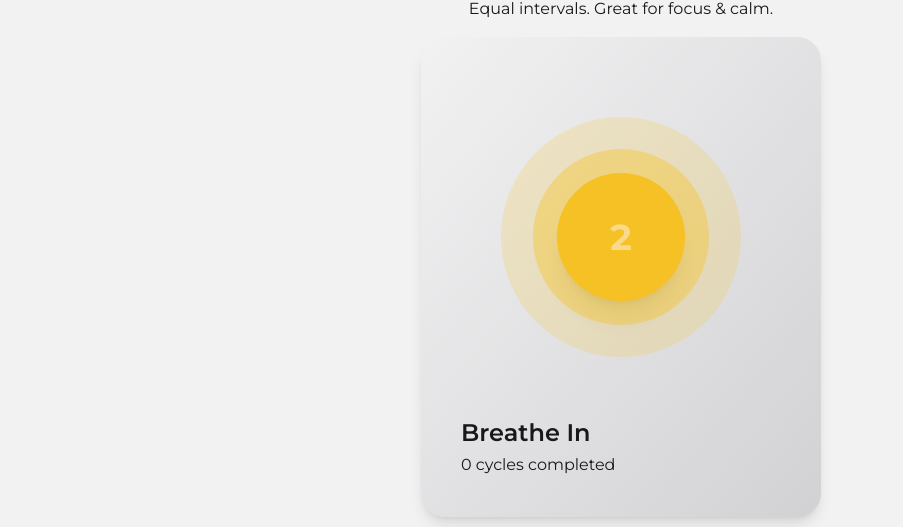
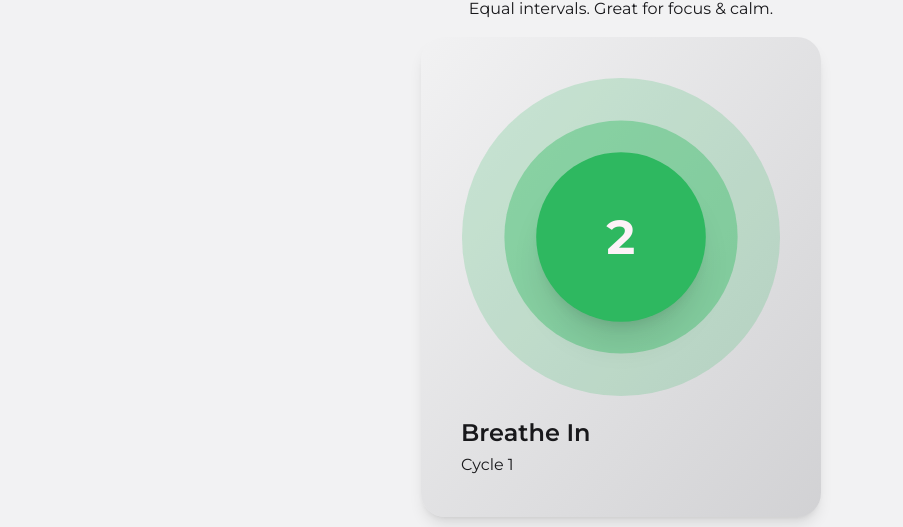
Before and after one commit to AustinVarshney/4Unknowns_AMUHACKS5.0, a React (Vite) app: page /breathe in a window 1280 px wide. Both pictures are taken after a click on the button "Start". Shown: the part 189-716 px from the top of the page, without its empty margins (19-922 px from the left). Built offline with nearby package versions, Linux system fonts and the light colour scheme; a web font is replaced by a local one.

Commit message:
Breathing Exercise logic fixed

```diff
--- a/src/pages/BreathingExercise.tsx
+++ b/src/pages/BreathingExercise.tsx
@@ -5,25 +5,23 @@ import { useNavigate } from "react-router-dom";
 import PageWrapper from "../components/PageWrapper";
 
 const patterns = [
-  { name: "Box Breathing", inhale: 4, hold1: 4, exhale: 4, hold2: 4, desc: "Equal intervals. Great for focus & calm." },
-  { name: "4-7-8 Relaxing", inhale: 4, hold1: 7, exhale: 8, hold2: 0, desc: "Deep relaxation technique." },
-  { name: "Quick Calm", inhale: 3, hold1: 3, exhale: 6, hold2: 0, desc: "Fast relief for acute stress." },
+  { name: "Box Breathing", inhale: 4, hold: 4, exhale: 4, desc: "Equal intervals. Great for focus & calm." },
+  { name: "4-7-8 Relaxing", inhale: 4, hold: 7, exhale: 8, desc: "Deep relaxation technique." },
+  { name: "Quick Calm", inhale: 3, hold: 3, exhale: 6, desc: "Fast relief for acute stress." },
 ];
 
-type Phase = "inhale" | "hold1" | "exhale" | "hold2";
+type Phase = "inhale" | "hold" | "exhale";
 
 const phaseLabels: Record<Phase, string> = {
   inhale: "Breathe In",
-  hold1: "Hold",
+  hold: "Hold",
   exhale: "Breathe Out",
-  hold2: "Hold",
 };
 
 const phaseColors: Record<Phase, string> = {
   inhale: "hsl(var(--calm))",
-  hold1: "hsl(var(--stressed))",
+  hold: "hsl(var(--stressed))",
   exhale: "hsl(var(--primary))",
-  hold2: "hsl(var(--muted-foreground))",
 };
 
 const BreathingExercise = () => {
@@ -31,14 +29,14 @@ const BreathingExercise = () => {
   const [patternIdx, setPatternIdx] = useState(0);
   const [isRunning, setIsRunning] = useState(false);
   const [phase, setPhase] = useState<Phase>("inhale");
-  const [countdown, setCountdown] = useState(0);
-  const [cycles, setCycles] = useState(0);
+  const [countdown, setCountdown] = useState(patterns[0].inhale);
+  const [cycles, setCycles] = useState(1);
 
   const pattern = patterns[patternIdx];
 
   const phaseDuration = useCallback(
     (p: Phase) => {
-      const map = { inhale: pattern.inhale, hold1: pattern.hold1, exhale: pattern.exhale, hold2: pattern.hold2 };
+      const map = { inhale: pattern.inhale, hold: pattern.hold, exhale: pattern.exhale };
       return map[p];
     },
     [pattern]
@@ -46,26 +44,25 @@ const BreathingExercise = () => {
 
   const nextPhase = useCallback(
     (current: Phase): Phase => {
-      const order: Phase[] = ["inhale", "hold1", "exhale", "hold2"];
+      const order: Phase[] = ["inhale", "hold", "exhale"];
       const idx = order.indexOf(current);
-      for (let i = 1; i <= 4; i++) {
-        const next = order[(idx + i) % 4];
-        if (phaseDuration(next) > 0) {
-          if (next === "inhale" && current !== "inhale") setCycles((c) => c + 1);
-          return next;
-        }
+      const next = order[(idx + 1) % 3];
+      // Increment cycle when starting a new inhale
+      if (next === "inhale" && current !== "inhale") {
+        setCycles((c) => c + 1);
       }
-      return "inhale";
+      return next;
     },
-    [phaseDuration]
+    []
   );
 
+  // Only reset when pattern changes
   useEffect(() => {
-    if (!isRunning) return;
     setPhase("inhale");
     setCountdown(pattern.inhale);
-    setCycles(0);
-  }, [isRunning, patternIdx]);
+    setCycles(1);
+    setIsRunning(false);
+  }, [patternIdx, pattern.inhale]);
 
   useEffect(() => {
     if (!isRunning) return;
@@ -84,8 +81,8 @@ const BreathingExercise = () => {
   const reset = () => {
     setIsRunning(false);
     setPhase("inhale");
-    setCountdown(0);
-    setCycles(0);
+    setCountdown(pattern.inhale);
+    setCycles(1);
   };
 
   return (
@@ -170,7 +167,7 @@ const BreathingExercise = () => {
 
               {isRunning && (
                 <p className="mt-1 text-xs text-muted-foreground sm:text-sm lg:text-base">
-                  {cycles} {cycles === 1 ? 'cycle' : 'cycles'} completed
+                  Cycle {cycles}
                 </p>
               )}
             </div>
```
